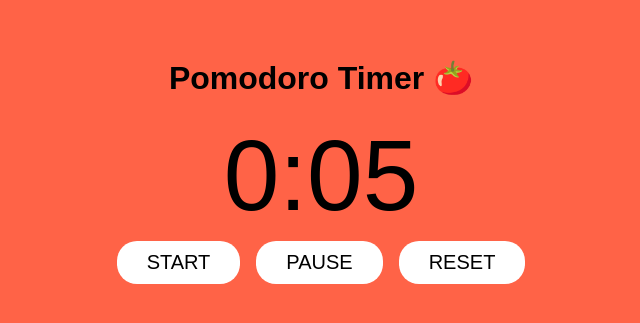
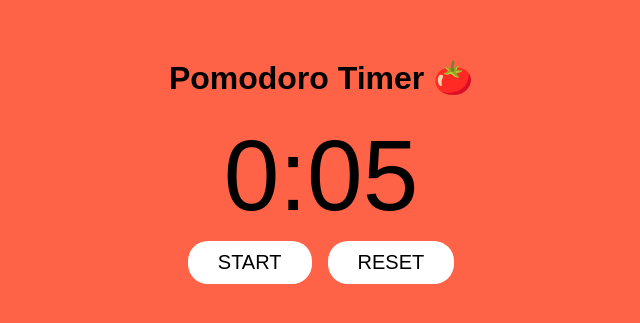
Before and after one commit to justinbansal/pomodoro, a React (Vite) app: page / in a window 1280 px wide. Shown: the part 243-566 px from the top of the page, without its empty margins (319-959 px from the left). Built offline with nearby package versions, Linux system fonts and the light colour scheme.

Commit message:
Only show one start or pause btn at a time

```diff
--- a/src/Timer.jsx
+++ b/src/Timer.jsx
@@ -41,7 +41,8 @@ function Timer() {
   }
 
   function handlePause(intervalId) {
-    clearInterval(intervalId);
+    const idToClear = intervalId || timerId;
+    clearInterval(idToClear);
     setTimerId(null);
     setTimer('paused');
   }
@@ -57,9 +58,8 @@ function Timer() {
     <div className="timer">
       <TimeDisplay timeRemaining={time}/>
       <div className="controls">
-        <Button type="start" handleClick={handleStart}/>
-        <Button type="pause" handleClick={handlePause}/>
-        <Button type="reset" handleClick={handleReset}/>
+        {timer === 'paused' || timer === 'reset' ? <Button type="start" handleClick={handleStart} /> : <Button type="pause" handleClick={() => handlePause(null)} />}
+        <Button type="reset" handleClick={handleReset} />
       </div>
     </div>
   )
```
